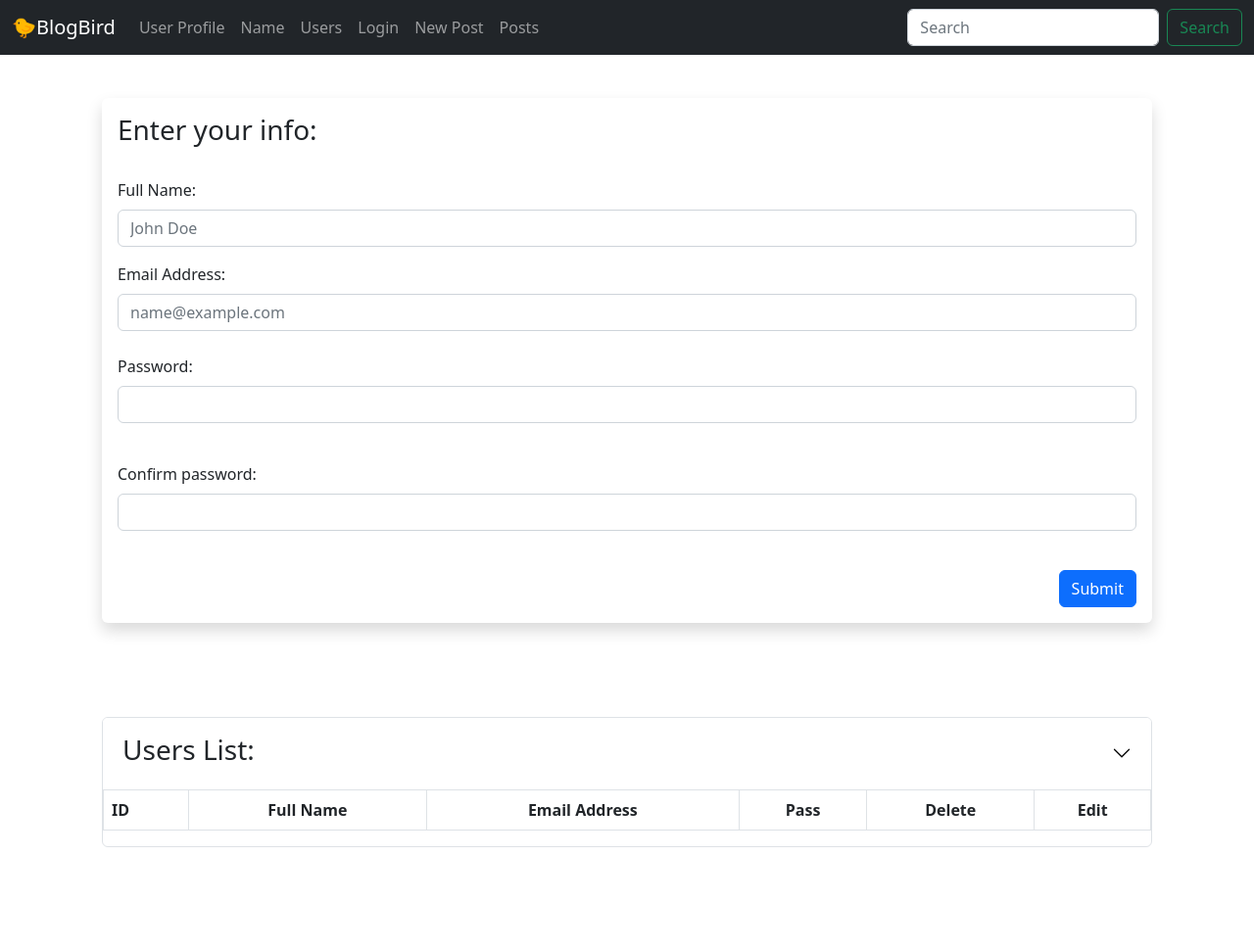
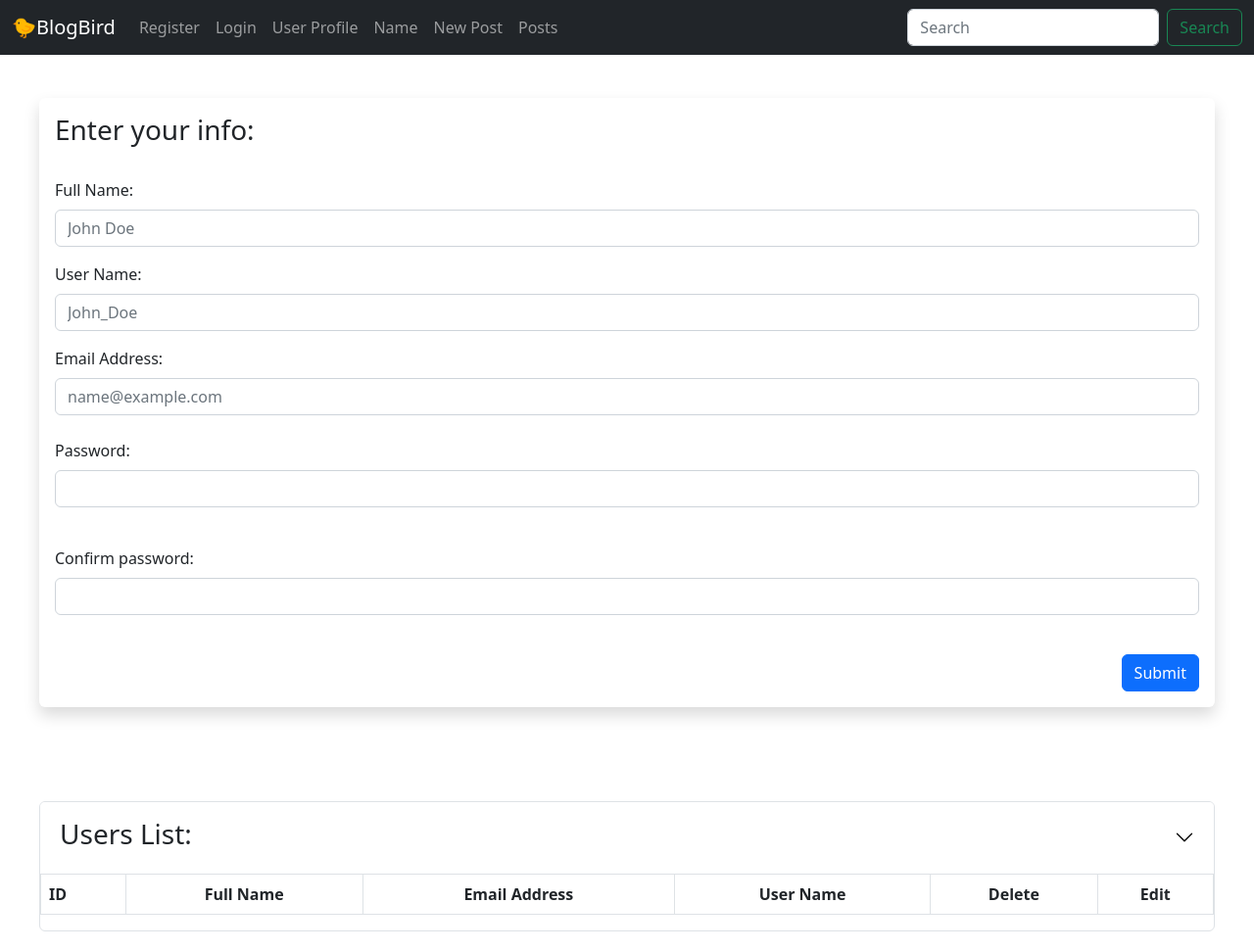
Before and after one commit to a-endari/Flask_Blog_Site, a Flask app: page /users/ in a window 1280 px wide. Shown: the whole page at 98% size. Before the commit the page ends 885 px from the top, so only its background shows below. Run offline with Flask 2, Linux system fonts and the light colour scheme; lists and menus that the app fills with data are empty; some libraries are stand-ins or nearby versions.

Commit message:
Add  the ability to login and user dashboard page.
Added flask_login Module
Added username to Users DB and UserMixin to Users DB Module
Edited login page and form - added username to LoginForm Class
Migrated the database stuff
Added login, logout and dashboard to 'navbar.html' templates
And a lot more little modification here and there...

Changes  committed:
	modified:   app.py
	modified:   requirements.txt
	modified:   static/css/styles.css
	new file:   templates/dashboard.html
	modified:   templates/edit_post.html
	renamed:    templates/login_test.html -> templates/login.html
	modified:   templates/navbar.html
	modified:   templates/post.html
	modified:   templates/posts.html
	modified:   templates/users.html
	modified:   templates/warnings.html
	modified:   users.db

```diff
--- a/app.py
+++ b/app.py
@@ -1,4 +1,7 @@
+from enum import unique
 import os
+from datetime import datetime
+from dotenv import load_dotenv
 from flask import Flask, render_template, flash, request, redirect, url_for, abort
 from flask_wtf import FlaskForm
 from wtforms import (
@@ -13,9 +16,15 @@ from wtforms import (
 from wtforms.validators import DataRequired, Email, EqualTo
 from flask_sqlalchemy import SQLAlchemy
 from flask_migrate import Migrate
-from datetime import datetime, date
 from werkzeug.security import generate_password_hash, check_password_hash
-from dotenv import load_dotenv
+from flask_login import (
+    LoginManager,
+    UserMixin,
+    login_user,
+    login_required,
+    logout_user,
+    current_user,
+)
 
 load_dotenv()
 
@@ -39,13 +48,27 @@ app.config["SECRET_KEY"] = os.environ.get("SECRET_KEY")
 
 # Initialize The Database from app! whitg the provided config files!
 db = SQLAlchemy(app)
+
+#This below is for Flask-Migrate stuff and makes that possible!
 migrate = Migrate(app, db)
 
 
+# Flask Login stuff
+login_manager = LoginManager()
+login_manager.init_app(app)
+login_manager.login_view = "login"
+
+
+@login_manager.user_loader
+def load_user(user_id):
+    return Users.query.get(user_id)
+
+
 # Create database Model
-class Users(db.Model):
+class Users(db.Model, UserMixin):
     id = db.Column(db.Integer, primary_key=True)
-    name = db.Column(db.String(100), nullable=False)
+    username = db.Column(db.String(20), nullable=False, unique=True)
+    name = db.Column(db.String(100), nullable=False,)
     email = db.Column(db.String(120), nullable=False, unique=True)
     password_hash = db.Column(db.String(128))
     date_added = db.Column(db.DateTime, default=datetime.utcnow())
@@ -90,6 +113,13 @@ class UserForm(FlaskForm):
 
     name = StringField(
         "Name",
+        validators=[
+            DataRequired("enter your name"),
+        ],
+    )
+
+    username = StringField(
+        "User Name",
         validators=[
             DataRequired("enter your name"),
         ],
@@ -166,13 +196,13 @@ class LoginForm(FlaskForm):
         ],
     )
 
-    email = EmailField(
-        "Email",
+    username = StringField(
+        "Username",
         validators=[
-            DataRequired(),
-            Email(),
+            DataRequired("enter your name"),
         ],
     )
+
     submit = SubmitField("Submit")
 
 
@@ -196,7 +226,7 @@ def index():
     return render_template("index.html", name=name, stuff=stuff, pizzas=favorite_pizzas)
 
 
-# blog post route - all blogs
+# Blog post route - for all blog posts
 @app.route("/posts/")
 def posts():
     posts = Posts.query.order_by(
@@ -205,7 +235,30 @@ def posts():
     return render_template("posts.html", posts=posts)
 
 
-# route for a specific blog post
+# Add-post page route to add a new post
+@app.route("/add-post/", methods=["GET", "POST"])
+def add_post():
+    form = PostForm()
+    if request.method == "POST":
+        post = Posts(
+            title=request.form.get("title"),
+            author=request.form.get("author"),
+            content=request.form.get("content"),
+            slug=request.form.get("slug"),
+        )
+        # add post data to database
+        db.session.add(post)
+        db.session.commit()
+
+        form.title.data = ""
+        form.author.data = ""
+        form.content.data = ""
+        form.slug.data = ""
+        flash("10")  # Blog post submitted successfully
+    return render_template("add_post.html", form=form)
+
+
+# Route for a individual blog post
 @app.route("/<string:author>/<string:slug>")
 def post(author, slug):
     post = Posts.query.filter_by(slug=slug, author=author).first()
@@ -238,7 +291,7 @@ def edit_post():
             return render_template("edit_post.html", form=form, post=post)
 
 
-# delete endpoint for posts
+# Delete endpoint for posts
 @app.route("/delete_post/", methods=["POST"])
 def delete_post():
     post_to_delete = Posts.query.get_or_404(request.form.get("id"))
@@ -252,14 +305,7 @@ def delete_post():
         return redirect(url_for("posts"))
 
 
-# how to return JSON with flask! (Usually Used with APIs)
-@app.route("/date/")
-def get_current_date():
-
-    return {"Date": date.today()}
-
-
-# a page to view sers list and add new users
+# Route view sers list and add new users
 @app.route("/users/", methods=["GET", "POST"])
 def add_user():
     form = UserForm()
@@ -271,6 +317,7 @@ def add_user():
             # Hashing password
             user = Users(
                 name=form.name.data,
+                username=form.username.data,
                 email=form.email.data,
                 password=form.password.data,
             )
@@ -279,6 +326,7 @@ def add_user():
             flash("2")
             name = form.name.data
             form.name.data = ""
+            form.username.data = ""
             form.email.data = ""
             form.password.data = ""
             our_users = Users.query.order_by(Users.date_added)
@@ -316,6 +364,7 @@ def update_user(id):
             return render_template("update.html", user=user_to_update, form=form)
         else:
             user_to_update.name = request.form.get("name")
+            user_to_update.username = request.form.get("username")
             user_to_update.email = request.form.get("email")
             user_to_update.password = request.form.get("password")
             try:
@@ -329,33 +378,10 @@ def update_user(id):
         return render_template("update.html", user=user_to_update, form=form)
 
 
-# Route to use (Temporary!)
+# NOTE: Route to uses (Temporary!)
 @app.route("/user/<name>")
 def user(name):
     return render_template("user.html", name=name)
-
-
-# add-post page route
-@app.route("/add-post/", methods=["GET", "POST"])
-def add_post():
-    form = PostForm()
-    if request.method == "POST":
-        post = Posts(
-            title=request.form.get("title"),
-            author=request.form.get("author"),
-            content=request.form.get("content"),
-            slug=request.form.get("slug"),
-        )
-        # add post data to database
-        db.session.add(post)
-        db.session.commit()
-
-        form.title.data = ""
-        form.author.data = ""
-        form.content.data = ""
-        form.slug.data = ""
-        flash("10")  # Blog post submitted successfully
-    return render_template("add_post.html", form=form)
 
 
 # Error-Handler for Page Not Found Errors.
@@ -370,8 +396,9 @@ def internal_server_error(e):
     return render_template("500.html"), 500
 
 
-# Create name form input-forms using flask-wtf and wtforms! (This page was made as an exercise)
+# NOTE: Create name form input-forms using flask-wtf and wtforms! (This page was made as an exercise)
 @app.route("/name-form", methods=["GET", "POST"])
+@login_required
 def name():
     name = None
     form = NamerForm()
@@ -387,21 +414,37 @@ def name():
     )
 
 
-# Making a test login page with validating hashed passwords
-@app.route("/login_test", methods=["GET", "POST"])
+# NOTE: Making a test login page with validating hashed passwords
+@app.route("/login", methods=["GET", "POST"])
 def login():
     form = LoginForm()
-    # if form.validate_on_submit():
-    if request.method == "POST":
-        if request.form.get("email") in [user.email for user in Users.query]:
-            user = Users.query.filter_by(email=request.form.get("email")).first()
+    if form.validate_on_submit():
+        # if request.method == "POST":
+        user = Users.query.filter_by(username=request.form.get("username")).first()
+        if user:
             if user.verify_password(request.form.get("password")):
-                return render_template("login_test.html", user=user, logged=True)
+                login_user(user)  # This is the Flask Login thing
+                flash("Login Successfull")
+                return redirect(url_for("dashboard"))
             flash("6")  # Incorrect password
-            return render_template("login_test.html", form=form, logged=False)
-        flash("7")  # email not in database
-        return render_template("login_test.html", form=form, logged=False)
-    return render_template("login_test.html", form=form, logged=False)
+            return render_template("login.html", form=form)
+        flash("7")  # username not in database
+        return render_template("login.html", form=form)
+    return render_template("login.html", form=form)
+
+
+@app.route("/logout", methods=["GET", "POST"])
+@login_required
+def logout():
+    logout_user()
+    flash("Logged out Successfully.")
+    return redirect(url_for("index"))
+
+
+@app.route("/dashboard", methods=["GET", "POST"])
+@login_required
+def dashboard():
+    return render_template("dashboard.html")
 
 
 # The code bellow is to run the file directly from IDE
--- a/requirements.txt
+++ b/requirements.txt
@@ -9,3 +9,4 @@ mysql-connector-python
 SQLAlchemy
 PyMySQl
 Flask-Migrate
+flask_login
--- a/static/css/styles.css
+++ b/static/css/styles.css
@@ -7,15 +9,25 @@ pre {
 }
 
 .main {
-    max-width: 90vw;
+    /* max-width: 95vw; */
     margin: 0 auto;
     padding: 20px 40px;
 }
 
-.abbas-spaced {
+.spaced-between {
     display: flex;
     justify-content: space-between;
     align-items: center;
+}
+
+.spaced-end {
+    display: flex;
+    justify-content: flex-end;
+    align-items: center;
+}
+
+.post {
+    max-width: 95vw;
 }
 
 /* This is for the javascript demo code! */
--- a/templates/navbar.html
+++ b/templates/navbar.html
@@ -7,20 +7,40 @@
         </button>
         <div class="collapse navbar-collapse" id="navbarSupportedContent">
             <ul class="navbar-nav me-auto mb-2 mb-lg-0">
+
+                {% if current_user.is_authenticated %}
+
+                <li class="nav-item">
+                    <a class="nav-link" href=" {{url_for('dashboard')}}">
+                        Dashboard
+                    </a>
+                </li>
+
+                <li class="nav-item">
+
+                    <a class="nav-link" href=" {{url_for('logout')}}">
+                        Logout
+                    </a>
+                </li>
+
+                {% else %}
+
+                <li class="nav-item">
+                    <a class="nav-link" href=" {{url_for('add_user')}}">Register</a>
+                </li>
+
+                <li class="nav-item">
+                    <a class="nav-link" href=" {{url_for('login')}}">Login</a>
+                </li>
+
+                {% endif %}
+
                 <li class="nav-item">
                     <a class="nav-link" href=" {{url_for('user', name='Abbas' )}}">User Profile</a>
                 </li>
 
                 <li class="nav-item">
                     <a class="nav-link" href=" {{url_for('name')}}">Name</a>
-                </li>
-
-                <li class="nav-item">
-                    <a class="nav-link" href=" {{url_for('add_user')}}">Users</a>
-                </li>
-
-                <li class="nav-item">
-                    <a class="nav-link" href=" {{url_for('login')}}">Login</a>
                 </li>
 
                 <li class="nav-item">
--- a/templates/users.html
+++ b/templates/users.html
@@ -21,6 +21,10 @@ Enter your name!
     <div class="mb-3">
         {{ 'Full ' + form.name.label(class="form-label")+ ':' }}
         {{ form.name(class="form-control",placeholder="John Doe") }}
+    </div>
+    <div class="mb-3">
+        {{ form.username.label(class="form-label")+ ':' }}
+        {{ form.username(class="form-control",placeholder="John_Doe") }}
     </div>
     <div class="">
         {{ form.email.label(class="form-label")+ ' Address:' }}
@@ -62,7 +66,7 @@ Enter your name!
                             <th scope="col">ID</th>
                             <th class="text-center" scope="col">Full Name</th>
                             <th class="text-center" scope="col">Email Address</th>
-                            <th class="text-center" scope="col">Pass</th>
+                            <th class="text-center" scope="col">User Name</th>
                             <th class="text-center" scope="col">Delete</th>
                             <th class="text-center" scope="col">Edit</th>
                         </tr>
@@ -79,7 +83,7 @@ Enter your name!
                             {{ user.email }}
                         </td>
                         <td class="text-center">
-                            {{ user.password_hash }}
+                            {{ user.username }}
                         </td>
 
                         <td class="text-center">
--- a/templates/warnings.html
+++ b/templates/warnings.html
@@ -39,7 +39,7 @@
 
 {% elif message == '7' %}
 <div class="alert alert-danger alert-dismissible fade show" role="alert">
-    Email not in database!
+    Username not in database!
     <button type="button" class="btn-close" data-bs-dismiss="alert" aria-label="Close"></button>
 </div>
 
```
Also changed, not shown: other parts of static/css/styles.css (+2 -0 lines), templates/dashboard.html (added, +34 -0 lines), templates/edit_post.html (+12 -2 lines), templates/login.html (renamed from templates/login_test.html, +3 -8 lines), templates/post.html (+14 -8 lines), templates/posts.html (+8 -9 lines), users.db.
